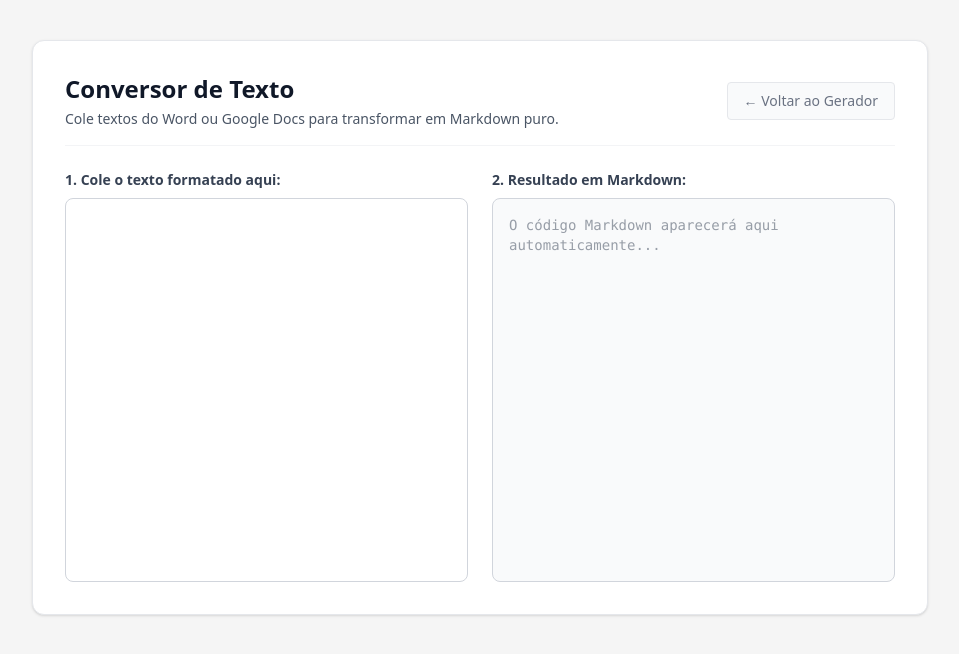
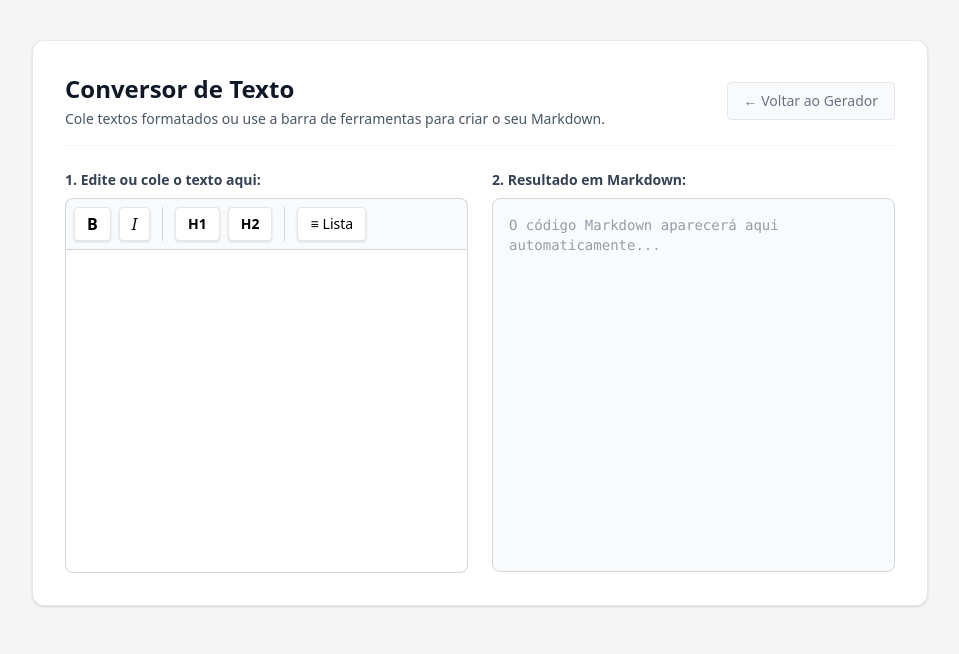
Before and after one commit to Aozuas/Gerador-Octavo, a Next.js app: page /conversor in a window 1280 px wide. Shown: the top 654 px of the page, without its empty margins (160-1119 px from the left). Built offline with nearby package versions, Linux system fonts and the light colour scheme.

Commit message:
Adiciona barra de ferramentas de formatação rica no conversor

```diff
--- a/app/conversor/page.tsx
+++ b/app/conversor/page.tsx
@@ -11,10 +11,8 @@ export default function Conversor() {
 
   const handleConverter = () => {
     if (editorRef.current) {
-      // Pega o HTML invisível que o navegador gerou quando você colou o texto rico
       const html = editorRef.current.innerHTML;
 
-      // Configura o motor para gerar um Markdown limpo
       const turndownService = new TurndownService({
         headingStyle: 'atx',
         hr: '***',
@@ -25,6 +23,13 @@ export default function Conversor() {
       setMarkdown(resultado);
       setCopiado(false);
     }
+  };
+
+  // Função mágica que aplica a formatação nativa do navegador
+  const aplicarFormatacao = (comando: string, valor?: string) => {
+    document.execCommand(comando, false, valor);
+    editorRef.current?.focus(); // Mantém o cursor piscando no editor
+    handleConverter(); // Força a atualização do Markdown instantaneamente
   };
 
   const copiarParaAreaDeTransferencia = () => {
@@ -40,7 +45,7 @@ export default function Conversor() {
         <div className="flex justify-between items-center mb-6 border-b border-gray-100 pb-4">
           <div>
             <h1 className="text-2xl font-bold text-gray-900">Conversor de Texto</h1>
-            <p className="text-gray-600 text-sm mt-1">Cole textos do Word ou Google Docs para transformar em Markdown puro.</p>
+            <p className="text-gray-600 text-sm mt-1">Cole textos formatados ou use a barra de ferramentas para criar o seu Markdown.</p>
           </div>
           <Link
             href="/"
@@ -51,14 +56,28 @@ export default function Conversor() {
         </div>
 
         <div className="grid grid-cols-1 md:grid-cols-2 gap-6">
-          {/* Lado Esquerdo: Onde o usuário cola o texto do Word */}
+          {/* Lado Esquerdo: Editor com Barra de Ferramentas */}
           <div className="flex flex-col">
-            <label className="block text-sm font-bold text-gray-700 mb-2">1. Cole o texto formatado aqui:</label>
-<div
+            <label className="block text-sm font-bold text-gray-700 mb-2">1. Edite ou cole o texto aqui:</label>
+
+            {/* Barra de Ferramentas */}
+            <div className="flex flex-wrap gap-2 mb-0 p-2 bg-gray-50 border border-gray-300 rounded-t-lg border-b-0">
+              <button onClick={() => aplicarFormatacao('bold')} className="px-3 py-1 font-bold bg-white border border-gray-200 rounded hover:bg-gray-100 shadow-sm transition-colors" title="Negrito">B</button>
+              <button onClick={() => aplicarFormatacao('italic')} className="px-3 py-1 italic bg-white border border-gray-200 rounded hover:bg-gray-100 shadow-sm transition-colors" title="Itálico">I</button>
+              <div className="w-px bg-gray-300 mx-1"></div>
+              <button onClick={() => aplicarFormatacao('formatBlock', 'H1')} className="px-3 py-1 font-bold text-sm bg-white border border-gray-200 rounded hover:bg-gray-100 shadow-sm transition-colors" title="Título 1">H1</button>
+              <button onClick={() => aplicarFormatacao('formatBlock', 'H2')} className="px-3 py-1 font-bold text-sm bg-white border border-gray-200 rounded hover:bg-gray-100 shadow-sm transition-colors" title="Título 2">H2</button>
+              <div className="w-px bg-gray-300 mx-1"></div>
+              <button onClick={() => aplicarFormatacao('insertUnorderedList')} className="px-3 py-1 text-sm bg-white border border-gray-200 rounded hover:bg-gray-100 shadow-sm transition-colors flex items-center gap-1" title="Lista">
+                <span>≡</span> Lista
+              </button>
+            </div>
+
+            <div
               ref={editorRef}
               contentEditable
               onInput={handleConverter}
-              className="w-full h-96 p-4 border border-gray-300 rounded-lg focus:outline-none focus:ring-2 focus:ring-black overflow-y-auto text-sm bg-white"
+              className="w-full h-[324px] p-4 border border-gray-300 rounded-b-lg focus:outline-none focus:ring-2 focus:ring-black overflow-y-auto text-sm bg-white leading-relaxed"
             />
           </div>
 
@@ -69,16 +88,17 @@ export default function Conversor() {
               {markdown && (
                 <button
                   onClick={copiarParaAreaDeTransferencia}
-                  className="text-xs font-bold px-3 py-1 rounded bg-black text-white hover:bg-gray-800 transition-colors"
+                  className="text-xs font-bold px-3 py-1 rounded bg-black text-white hover:bg-gray-800 transition-colors shadow-sm"
                 >
                   {copiado ? 'Copiado!' : 'Copiar Texto'}
                 </button>
               )}
             </div>
+            {/* Ajustei a altura para parear perfeitamente com a barra de ferramentas + editor */}
             <textarea
               readOnly
               value={markdown}
-              className="w-full h-96 p-4 border border-gray-300 rounded-lg bg-gray-50 text-gray-700 font-mono text-sm resize-none focus:outline-none"
+              className="w-full h-[374px] p-4 border border-gray-300 rounded-lg bg-gray-50 text-gray-700 font-mono text-sm resize-none focus:outline-none"
               placeholder="O código Markdown aparecerá aqui automaticamente..."
             />
           </div>
```
